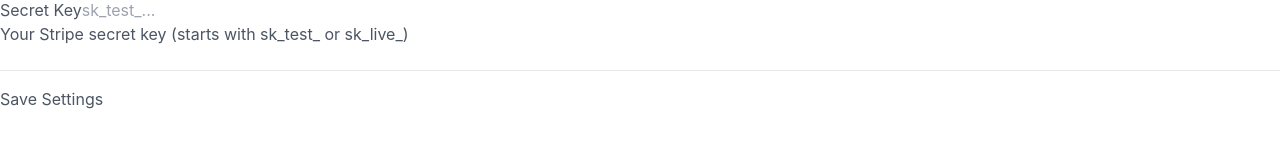
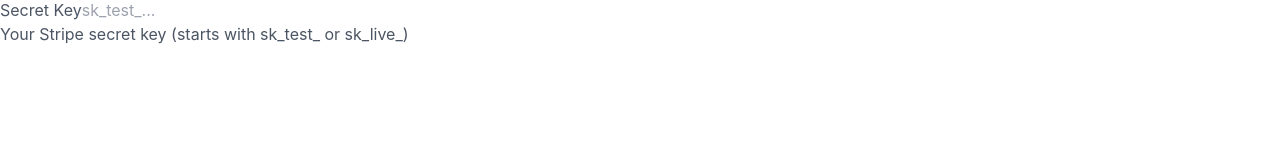
Before and after one commit to evanpalmer-stripe/connect-demo-base, a React (Create React App) app in the folder client/: page / in a window 1280 px wide. Both pictures are taken after a click on the button "Open control panel". Shown: the part 444-605 px from the top of the page. Built offline with nearby package versions, Linux system fonts and the light colour scheme; the HTML template or start-up script is replaced by a standard one.

Commit message:
Remove save button

```diff
--- a/client/src/components/SettingsGeneral.js
+++ b/client/src/components/SettingsGeneral.js
@@ -42,12 +42,6 @@
           Your Stripe secret key (starts with sk_test_ or sk_live_)
         </p>
       </div>
-
-      <div className="pt-4 border-t border-gray-200">
-        <button onClick={handleSave} className="btn btn-primary btn-md">
-          Save Settings
-        </button>
-      </div>
     </div>
   );
 };
```
